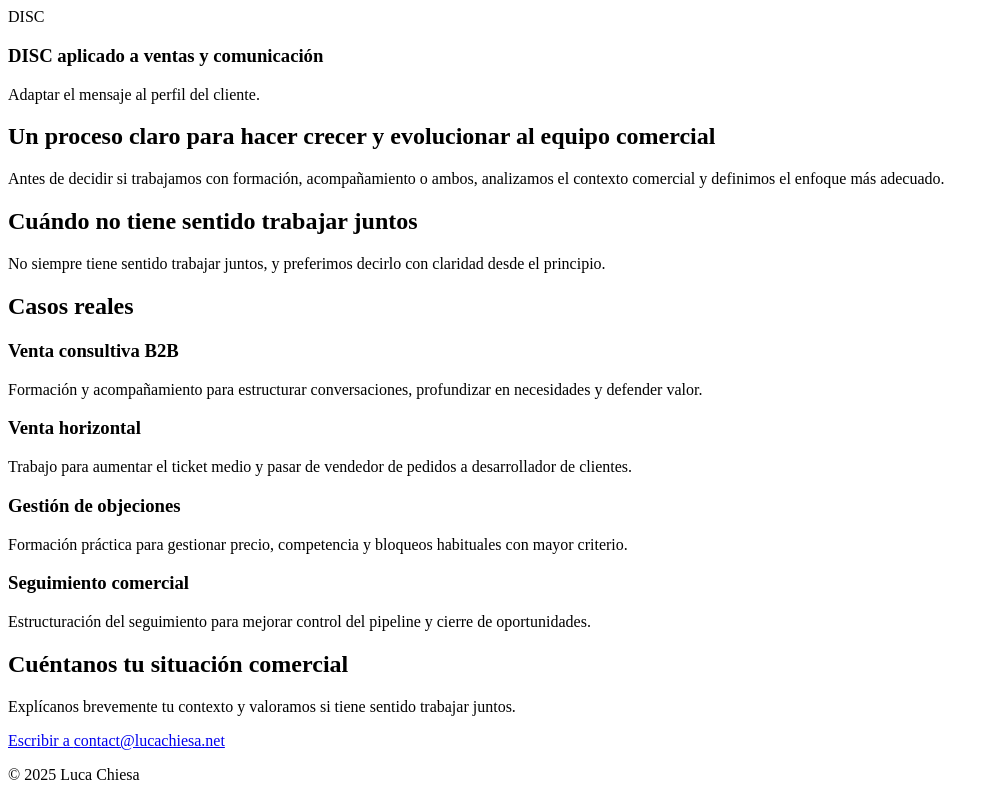
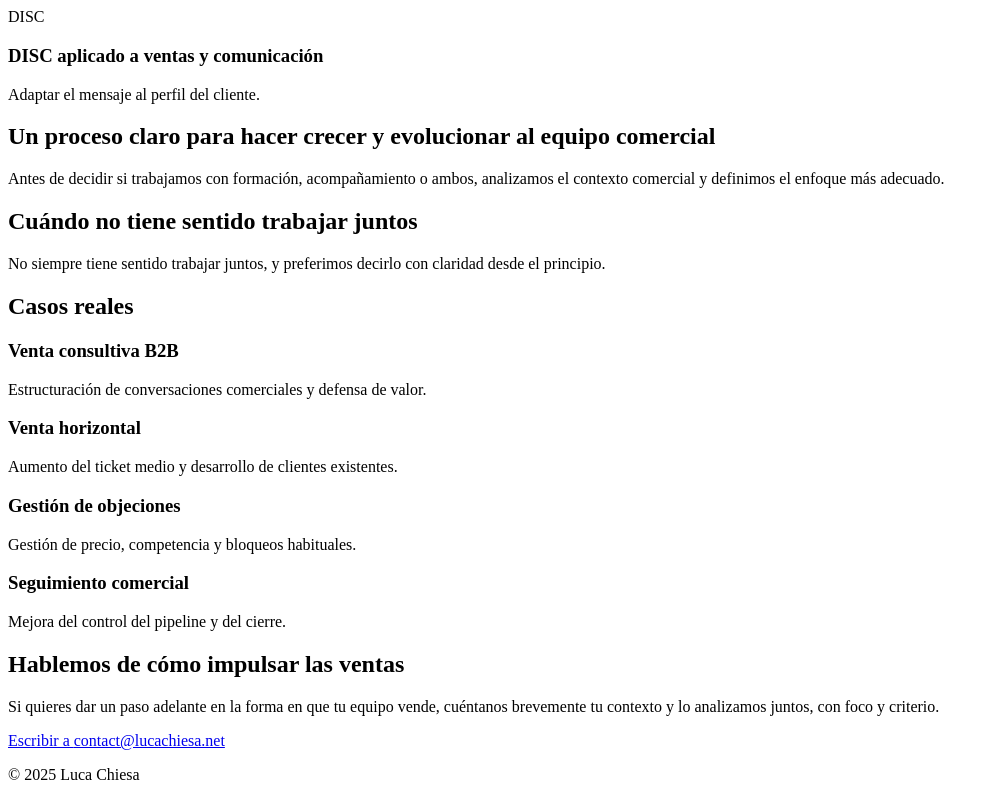
Before and after one commit to LucaCH80/luca-website, a Next.js app: page / in a window 1280 px wide. Shown: the part 725-1525 px from the top of the page, without its empty margins (0-999 px from the left). Built offline with nearby package versions, Linux system fonts and the light colour scheme.

Commit message:
Update index.js

```diff
--- a/pages/index.js
+++ b/pages/index.js
@@ -150,33 +150,34 @@ export default function HomeES() {
           <div className="grid">
             <article className="card">
               <h3>Venta consultiva B2B</h3>
-              <p>Formación y acompañamiento para estructurar conversaciones, profundizar en necesidades y defender valor.</p>
+              <p>Estructuración de conversaciones comerciales y defensa de valor.</p>
             </article>
 
             <article className="card">
               <h3>Venta horizontal</h3>
-              <p>Trabajo para aumentar el ticket medio y pasar de vendedor de pedidos a desarrollador de clientes.</p>
+              <p>Aumento del ticket medio y desarrollo de clientes existentes.</p>
             </article>
 
             <article className="card">
               <h3>Gestión de objeciones</h3>
-              <p>Formación práctica para gestionar precio, competencia y bloqueos habituales con mayor criterio.</p>
+              <p>Gestión de precio, competencia y bloqueos habituales.</p>
             </article>
 
             <article className="card">
               <h3>Seguimiento comercial</h3>
-              <p>Estructuración del seguimiento para mejorar control del pipeline y cierre de oportunidades.</p>
+              <p>Mejora del control del pipeline y del cierre.</p>
             </article>
           </div>
         </div>
       </section>
 
-      {/* CTA */}
+      {/* CTA FINAL */}
       <section className="section">
         <div className="wrap contactBox">
-          <h2>Cuéntanos tu situación comercial</h2>
+          <h2>Hablemos de cómo impulsar las ventas</h2>
           <p className="lead left">
-            Explícanos brevemente tu contexto y valoramos si tiene sentido trabajar juntos.
+            Si quieres dar un paso adelante en la forma en que tu equipo vende,
+            cuéntanos brevemente tu contexto y lo analizamos juntos, con foco y criterio.
           </p>
           <a className="btn primary" href={`mailto:${email}?subject=${subject}&body=${body}`}>
             Escribir a {email}
```
